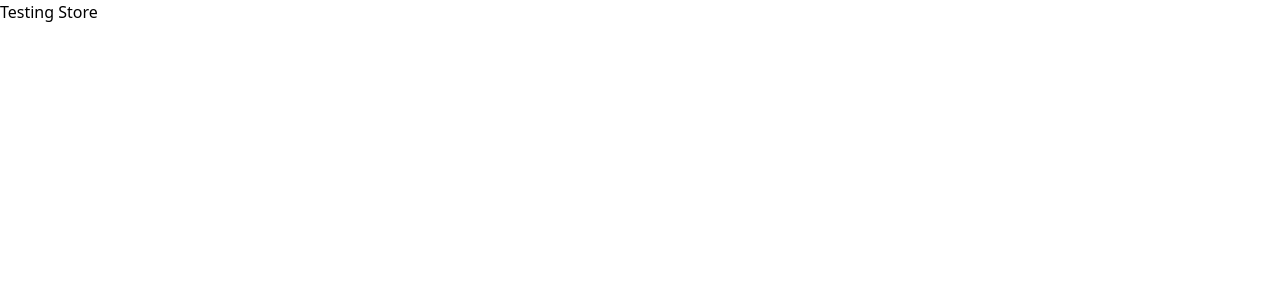
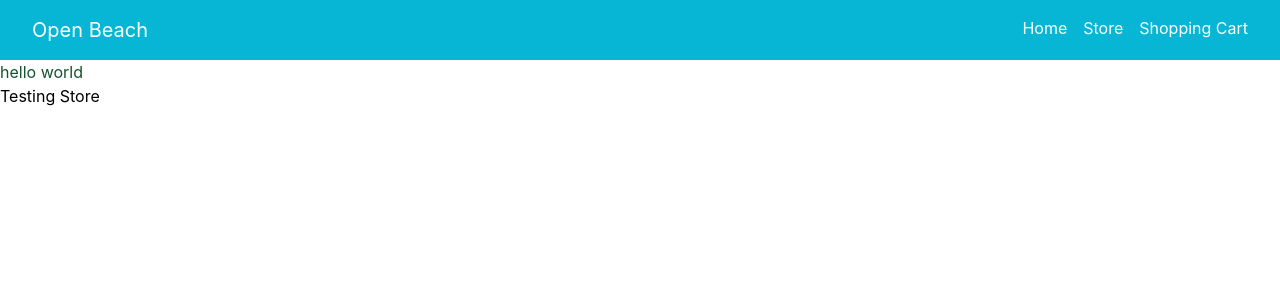
Before and after one commit to Tho-Tu/shopping-cart, a React (Vite) app: page /store in a window 1280 px wide. Shown: the top 300 px of the page. Built offline with nearby package versions, Linux system fonts and the light colour scheme.

Commit message:
Make navbar links toto root children

```diff
--- a/src/App.tsx
+++ b/src/Root.tsx
@@ -1,12 +1,14 @@
+import { Outlet } from "react-router-dom";
 import Header from "./components/Header";
 
-function App() {
+function Root() {
   return (
     <div className="font-custom">
       <Header />
       <div className="text-green-900">hello world</div>
+      <Outlet />
     </div>
   );
 }
 
-export default App;
+export default Root;
--- a/src/components/Header.tsx
+++ b/src/components/Header.tsx
@@ -3,7 +3,9 @@ import { Link } from "react-router-dom";
 function Header() {
   return (
     <div className="flex justify-between py-4 px-8 bg-cyan-500">
-      <div className="min-w-max text-white text-xl">Open Beach</div>
+      <Link to="/" className="min-w-max text-white text-xl">
+        Open Beach
+      </Link>
       <nav className="flex gap-4 text-white">
         <Link to="/home">Home</Link>
         <Link to="/store">Store</Link>
```
Also changed, not shown: src/Router.tsx (+5 -3 lines).
